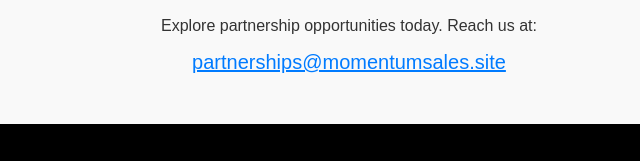
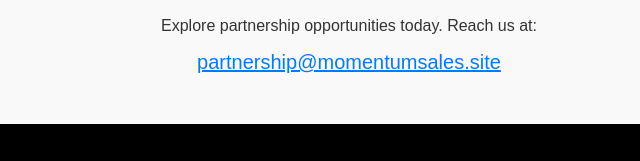
Before and after one commit to saadmo18/momentum-sales, a plain HTML site: page partnership.html in a window 1280 px wide. Shown: the part 1502-1663 px from the top of the page, 291-931 px from the left. Drawn offline with Linux system fonts and the light colour scheme.

Commit message:
Update partnership.html

```diff
--- a/partnership.html
+++ b/partnership.html
@@ -196,7 +196,7 @@
 <section class="cta-section">
   <h3>Ready to Partner With Momentum Sales?</h3>
   <p>Explore partnership opportunities today. Reach us at:</p>
-  <a href="mailto:partnerships@momentumsales.site">partnerships@momentumsales.site</a>
+  <a href="mailto:partnership@momentumsales.site">partnership@momentumsales.site</a>
 </section>
 
 <footer style="background-color: #000; color: #fff; padding: 40px 20px; font-family: Arial, sans-serif;">
```
